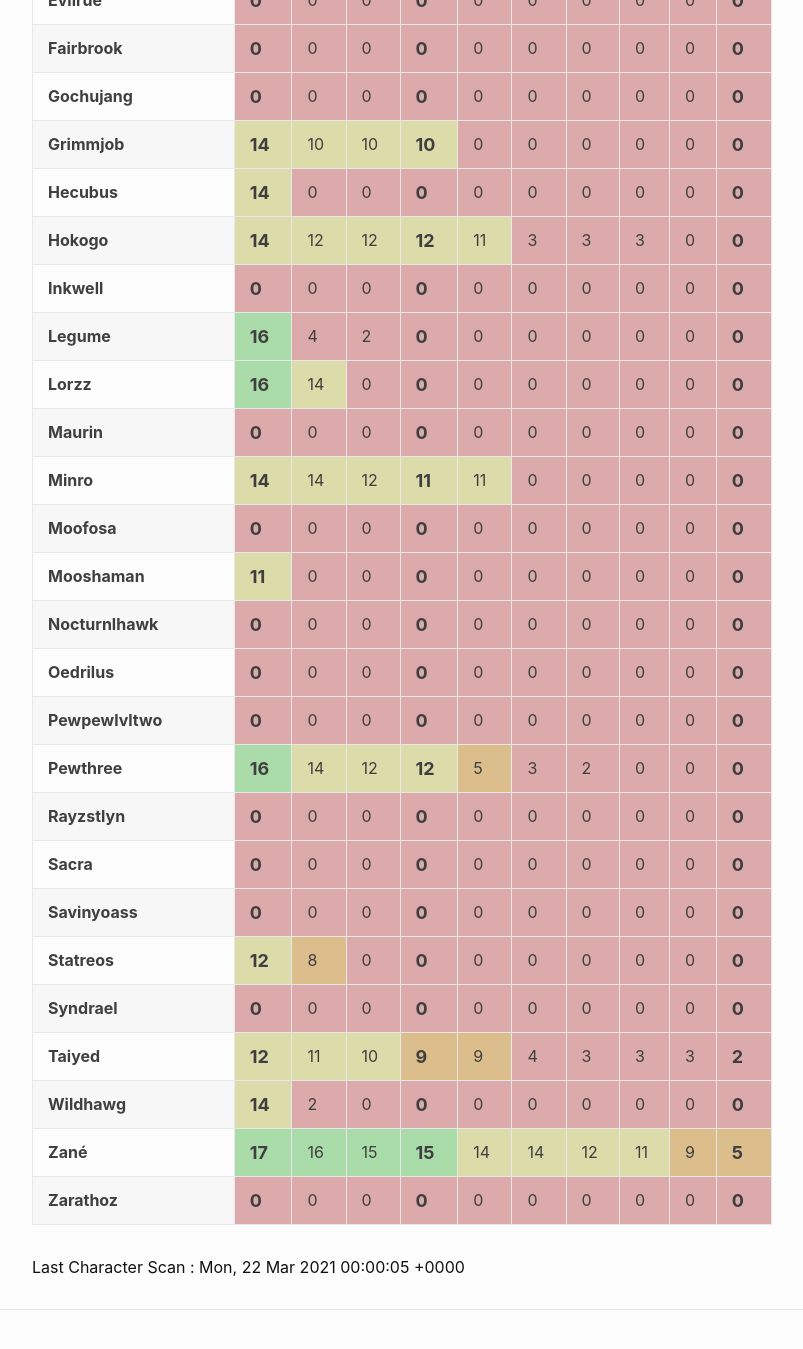
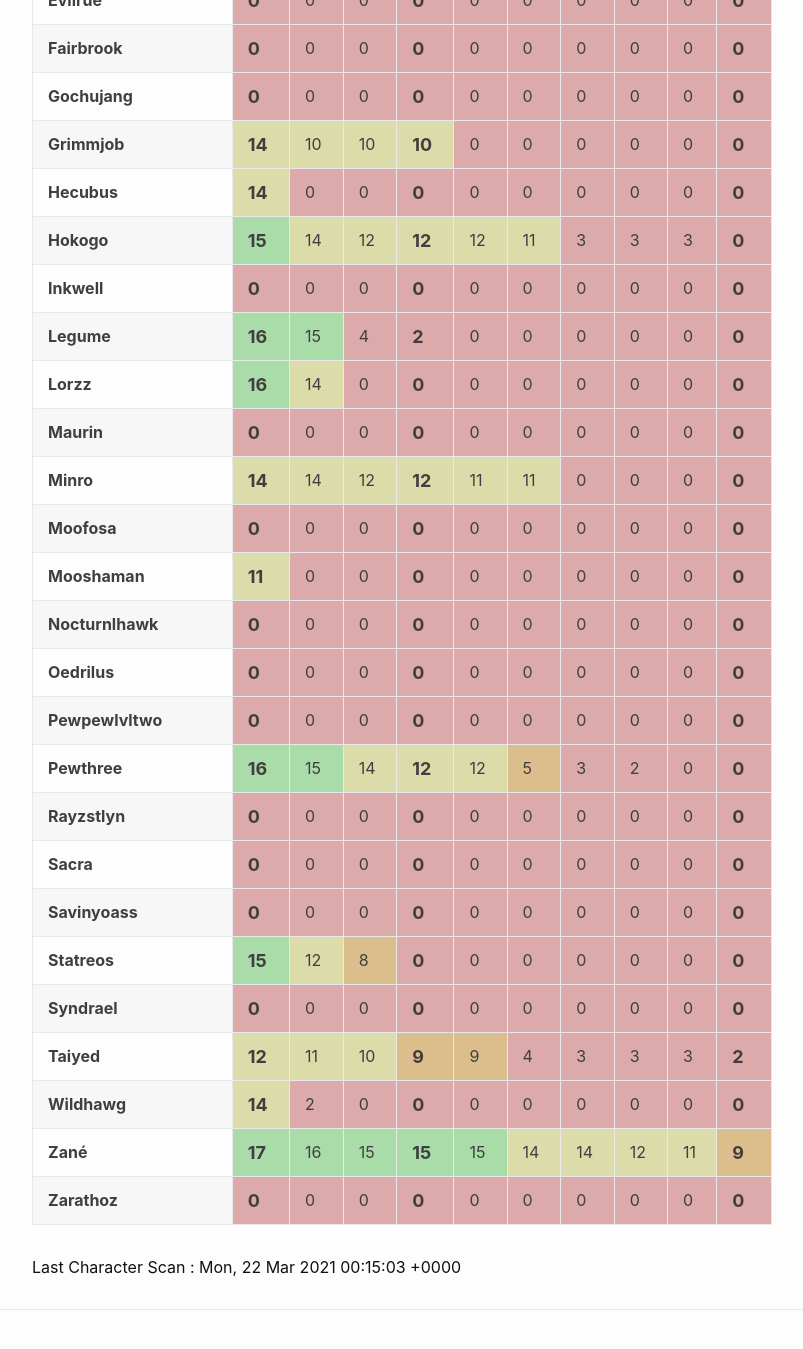
Before and after one commit to eldertribunal/keystonetracker, a Jekyll site: the page built from weekly.md, in a window 1280 px wide and 1400 px high, scrolled down 746 px. Shown: the top 1349 px of the window, without its empty margins (126-929 px from the left). Built offline with Jekyll 4.4.1, drawn with Linux system fonts in a browser that asks for light colours.

Commit message:
auto scan Mon Mar 22 00:15:46 UTC 2021

```diff
--- a/_data/scanned.json
+++ b/_data/scanned.json
@@ -1,3 +1,3 @@
 {
-  "timestamp": 1616371205
+  "timestamp": 1616372103
 }
--- a/_data/weekly.json
+++ b/_data/weekly.json
@@ -18,9 +18,9 @@
     "name": "Legume",
     "dungeons": [
       16,
+      15,
       4,
       2,
-      0,
       0,
       0,
       0,
@@ -170,9 +170,9 @@
       14,
       14,
       12,
+      12,
       11,
       11,
-      0,
       0,
       0,
       0,
@@ -213,13 +213,13 @@
     "name": "Pewthree",
     "dungeons": [
       16,
+      15,
       14,
       12,
       12,
       5,
       3,
       2,
-      0,
       0,
       0
     ]
@@ -306,12 +306,12 @@
       16,
       15,
       15,
+      15,
       14,
       14,
       12,
       11,
-      9,
-      5
+      9
     ]
   },
   {
@@ -452,6 +452,7 @@
   {
     "name": "Hokogo",
     "dungeons": [
+      15,
       14,
       12,
       12,
@@ -460,7 +461,6 @@
       3,
       3,
       3,
-      0,
       0
     ]
   },
@@ -497,9 +497,9 @@
   {
     "name": "Statreos",
     "dungeons": [
+      15,
       12,
       8,
-      0,
       0,
       0,
       0,
```
